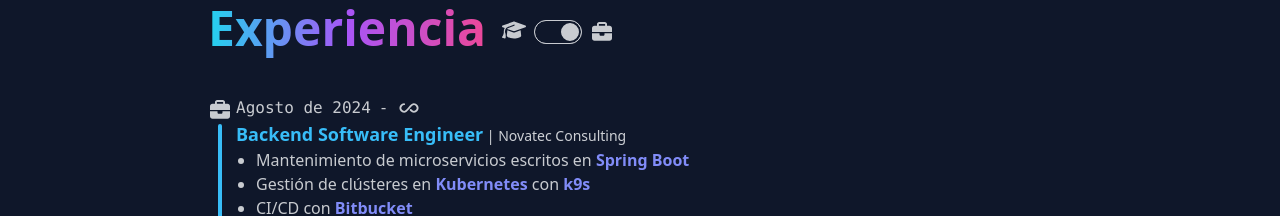
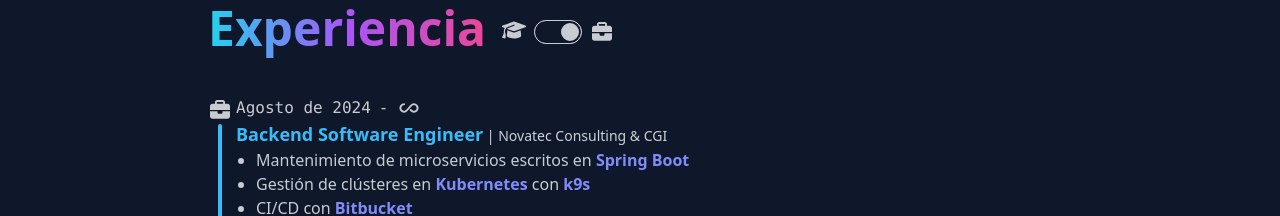
Before and after one commit to peenyaa7/peenyaa7.github.io, a React (Vite) app: page / in a window 1280 px wide. Shown: the part 860-1076 px from the top of the page. Built offline with nearby package versions, Linux system fonts and the light colour scheme; what tailwindcss-animated would draw is missing.

Commit message:
chore: add CGI as work experience

```diff
--- a/src/data/WorkExperiences.ts
+++ b/src/data/WorkExperiences.ts
@@ -6,7 +6,7 @@ export const WORK_EXPERIENCES: WorkExperience[] = [
         titleI18n: "experience.work.work3.title",
         startDate: new Date("2024-08-26"),
         endDate: undefined, // present
-        company: "Novatec Consulting",
+        company: "Novatec Consulting & CGI",
         pointsI18n: [
             "experience.work.work3.point1",
             "experience.work.work3.point2",
```
